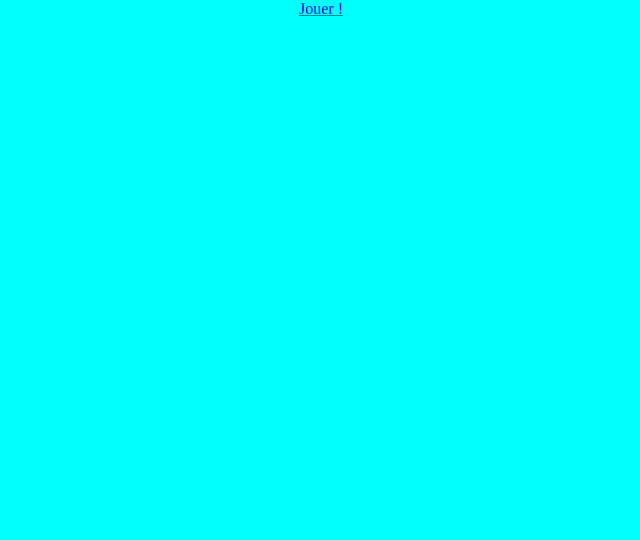
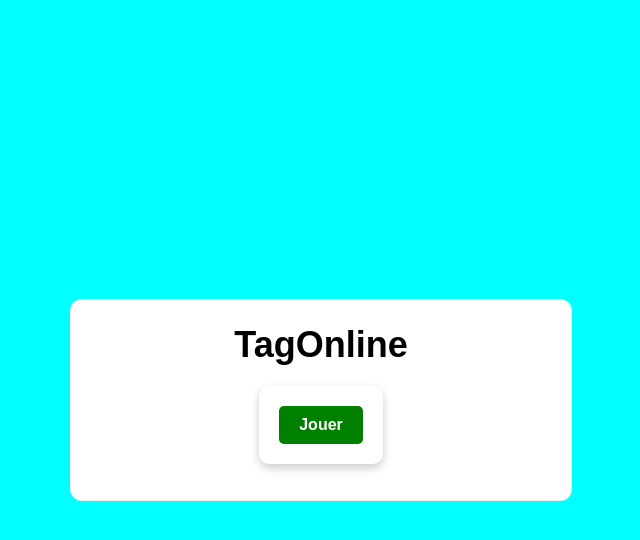
Before and after one commit to Gamer0020/Tagonline-44286, a website: page public/index.html in a window 1280 px wide. Shown: the whole page, without its empty margins (319-959 px from the left). Drawn offline with Linux system fonts and the light colour scheme.

Commit message:
ajout menu déplacement de index a game et stylisation du men

```diff
--- a/public/index.html
+++ b/public/index.html
@@ -3,11 +3,16 @@
 <head>
     <meta charset="UTF-8">
     <meta name="viewport" content="width=device-width, initial-scale=1.0">
-    <link rel="stylesheet" href="style.css">
+    <link rel="stylesheet" href="menu.css">
     <link rel="shortcut icon" href="assets/favicon.ico" type="image/x-icon">
-    <title>Tagonline</title>
+    <title>TagOnline</title>
 </head>
 <body>
-   <a href="game.html">Jouer !</a>
+    <div class="menu-container">
+        <h1 class="game-title">TagOnline</h1>
+        <div class="card">
+            <a href="game.html" class="play-button">Jouer</a>
+        </div>
+    </div>
 </body>
 </html>
--- /dev/null
+++ b/public/menu.css
@@ -0,0 +1,52 @@
+body {
+    margin: 0;
+    padding: 0;
+    display: flex;
+    justify-content: center;
+    align-items: center;
+    height: 100vh;
+    background: #00ffff;
+    font-family: Arial, sans-serif;
+    text-align: center;
+}
+
+.menu-container {
+    width: 500px;
+    height: 200px;
+    display: flex;
+    flex-direction: column;
+    align-items: center;
+    backdrop-filter: blur(19px) saturate(200%);
+    -webkit-backdrop-filter: blur(19px) saturate(200%);
+    background-color: rgba(255, 255, 255, 1);
+    border-radius: 12px;
+    border: 1px solid rgba(209, 213, 219, 0.3);
+}
+
+.game-title {
+    font-size: 36px;
+    font-weight: bold;
+    margin-bottom: 20px;
+}
+
+.card {
+    background: white;
+    padding: 20px;
+    border-radius: 10px;
+    box-shadow: 0 4px 10px rgba(0, 0, 0, 0.2);
+    display: flex;
+    justify-content: center;
+    align-items: center;
+}
+
+.play-button {
+    display: inline-block;
+    padding: 10px 20px;
+    font-size: 16px;
+    color: white;
+    background: green;
+    text-decoration: none;
+    border-radius: 5px;
+    font-weight: bold;
+    text-align: center;
+}
```
Also changed, not shown: public/game.html (+1 -1 lines), public/game.css (renamed from public/style.css).
